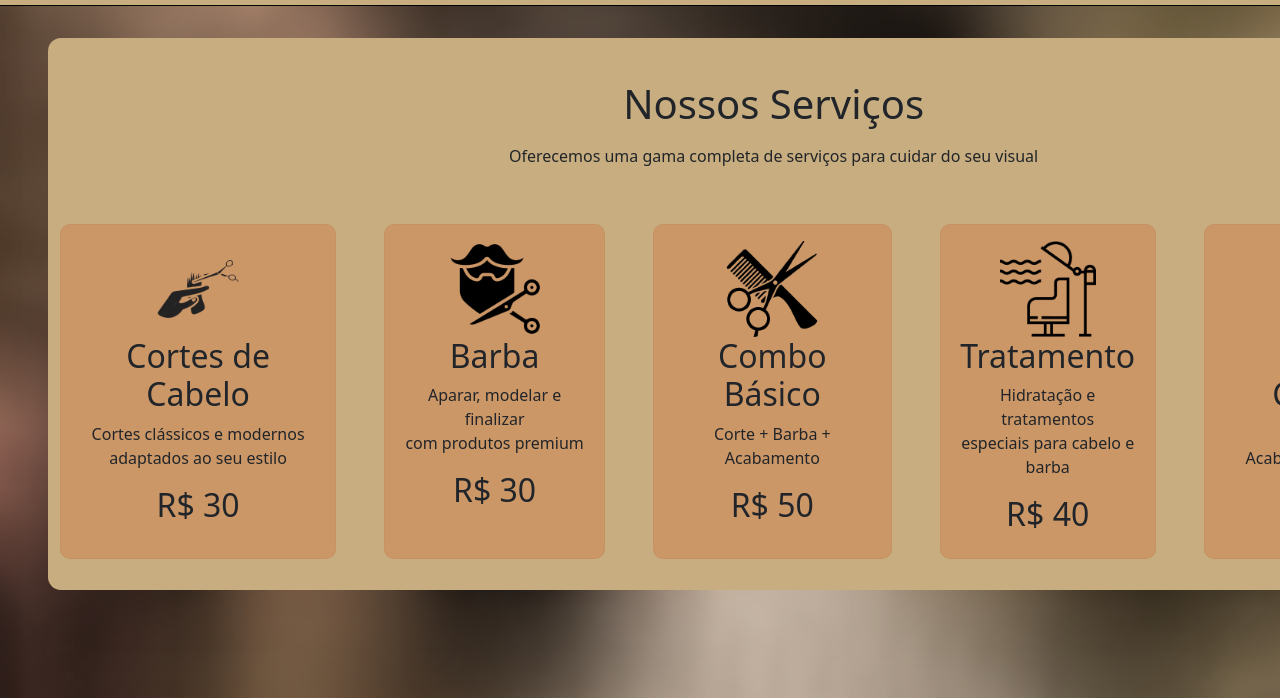
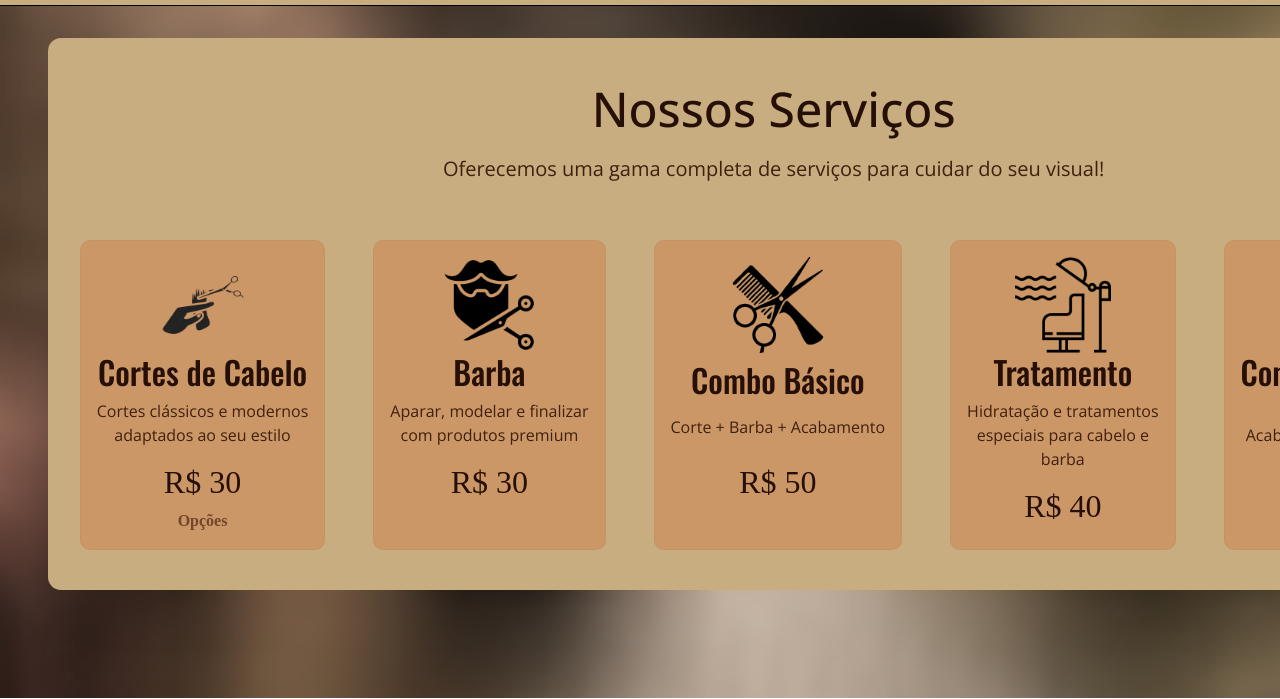
Before and after one commit to Samuel-Emiya/Barbearia-do-Seu-Lu-s, a website: page pages/Serviços.html in a window 1280 px wide. Shown: the part 101-800 px from the top of the page. Drawn offline with nearby package versions, Linux system fonts and the light colour scheme; a web font is replaced by a local one.

Commit message:
Protótipo pronto

```diff
--- a/pages/Serviços.html
+++ b/pages/Serviços.html
@@ -89,6 +89,42 @@
             width: 6rem;
             height: 6rem;
         }
+
+        .h1 {
+            font-family: 'Open Sans';
+            color: var(--dark-redish-brown);
+            font-size: 3rem;
+        }
+
+        .h2 {
+            font-family: 'Oswald';
+            color: var(--dark-redish-brown);
+        }
+
+        .p1 {
+            font-family: 'Open Sans';
+            color: var(--cofee-brown);
+            font-size: 20px;
+        }
+
+        .p2 {
+            font-family: 'Open Sans';
+            color: var(--cofee-brown);
+        }
+
+        .hp1 {
+            font-family: 'Rye';
+            color: var(--dark-redish-brown);
+        }
+
+        .a1 {
+            text-decoration: none;
+            color: var(--nut-brown);
+            font-family: 'Rye';
+            font-weight: 800;
+            font-size: 16px;
+            margin-bottom: -1rem;
+        }
     </style>
 </head>
 <body>
@@ -126,42 +162,43 @@
 
     <div class="container-fluid d1">
         <div class="d-flex flex-column row-gap-2 align-items-center d2">
-            <h1>Nossos Serviços</h1>
-            <p>Oferecemos uma gama completa de serviços para cuidar do seu visual</p>
+            <h1 class="h1">Nossos Serviços</h1>
+            <p class="p1">Oferecemos uma gama completa de serviços para cuidar do seu visual!</p>
             <div class="cards d-flex flex-row column-gap-5 d3">
                 <div class="d-flex flex-column align-items-center text-center c1">
                     <div class="icone"><img src="../imagens/cabelo.png" alt="Corte de Cabelo"></div>
-                    <h2>Cortes de Cabelo</h2>
-                    <p>Cortes clássicos e modernos <br> adaptados ao seu estilo</p>
-                    <h2>R$ 30</h2>
+                    <h2 class="h2">Cortes de Cabelo</h2>
+                    <p class="p2">Cortes clássicos e modernos <br> adaptados ao seu estilo</p>
+                    <h2 class="hp1">R$ 30</h2>
+                    <a href="./Portifólio.html" class="a1"><p>Opções</p></a>
                 </div>
 
                 <div class="d-flex flex-column align-items-center text-center c1">
                     <div class="icone"><img src="../imagens/barba.png" alt="Corte de Barba"></div>
-                    <h2>Barba</h2>
-                    <p>Aparar, modelar e finalizar <br> com produtos premium</p>
-                    <h2>R$ 30</h2>
+                    <h2 class="h2">Barba</h2>
+                    <p class="p2">Aparar, modelar e finalizar <br> com produtos premium</p>
+                    <h2 class="hp1">R$ 30</h2>
                 </div>
 
-                <div class="d-flex flex-column align-items-center text-center c1">
+                <div class="d-flex flex-column align-items-center text-center row-gap-2 c1">
                     <div class="icone"><img src="../imagens/combob.png" alt="Combo Básico"></div>
-                    <h2>Combo Básico</h2>
-                    <p>Corte + Barba + Acabamento</p>
-                    <h2>R$ 50</h2>
+                    <h2 class="h2">Combo Básico</h2>
+                    <p class="p2">Corte + Barba + Acabamento</p>
+                    <h2 class="hp1">R$ 50</h2>
                 </div>
 
                 <div class="d-flex flex-column align-items-center text-center c1">
                     <div class="icone"><img src="../imagens/tratamento.png" alt="Tratamento"></div>
-                    <h2>Tratamento</h2>
-                    <p>Hidratação e tratamentos <br> especiais para cabelo e <br> barba</p>
-                    <h2>R$ 40</h2>
+                    <h2 class="h2">Tratamento</h2>
+                    <p class="p2">Hidratação e tratamentos <br> especiais para cabelo e <br> barba</p>
+                    <h2 class="hp1">R$ 40</h2>
                 </div>
 
                 <div class="d-flex flex-column align-items-center text-center c1">
                     <div class="icone"><img src="../imagens/combof.png" alt="Combo Completo"></div>
-                    <h2>Combo Completo</h2>
-                    <p>Corte + Barba + <br> Acabamento + Tratamento</p>
-                    <h2>R$ 75</h2>
+                    <h2 class="h2">Combo Completo</h2>
+                    <p class="p2">Corte + Barba + <br> Acabamento + Tratamento</p>
+                    <h2 class="hp1">R$ 75</h2>
                 </div>
             </div>
         </div>
```
